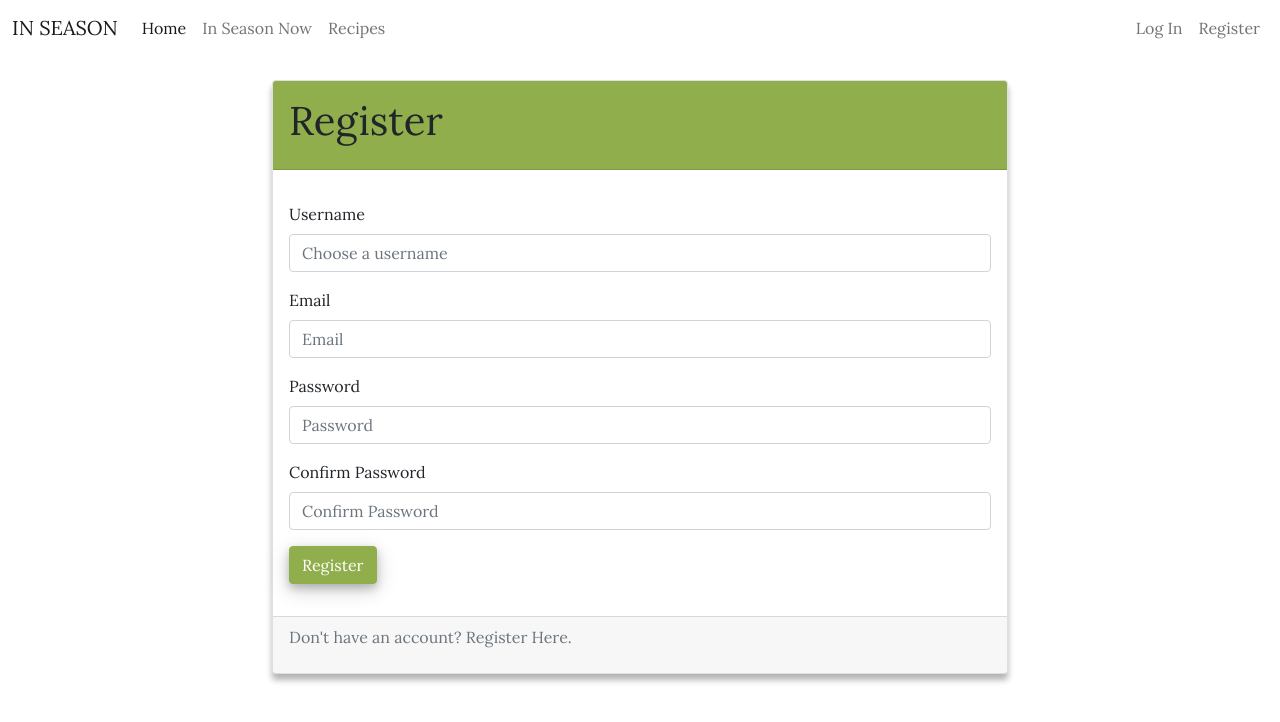
After one commit to Code-Institute-Submissions/jameskelly33-in-season-recipes, a Flask app: page /register.html in a window 1280 px wide. The commit adds this page. Shown: the top 722 px of the page. Run offline with Flask 2, Linux system fonts and the light colour scheme; some libraries are stand-ins or nearby versions.

Commit message:
Remove log in and register modals and replace them with html templates for smoother validation checks

```diff
--- a/app.py
+++ b/app.py
@@ -8,6 +8,7 @@ from bson.objectid import ObjectId
 from datetime import datetime
 import calendar
 from werkzeug.security import generate_password_hash, check_password_hash
+
 
 if os.path.exists('env.py'):
     import env
@@ -103,8 +104,12 @@ def saverecipe(recipe):
 
 @app.route("/myrecipes/<username>", methods=["GET", "POST"])
 def myrecipes(username):
+    email = mongo.db.users.find_one(
+        {"email": session["current_user"]})['email']
+
     username = mongo.db.users.find_one(
-        {"email": session["current_user"]})['email']
+        {"email": session["current_user"]})['username']
+
 
     # get user's saved recipes
     user_recipes = mongo.db.users.find_one({"email": session["current_user"]})[
@@ -152,7 +157,7 @@ def uploadrecipe():
 
 
 
-@app.route("/register", methods=["GET", "POST"])
+@app.route("/register.html", methods=["GET", "POST"])
 def register():
     if request.method == "POST":
 
@@ -166,21 +171,22 @@ def register():
             flash("Passwords do not match")
             return redirect(url_for('register'))
         new_user = {
+            "username":request.form.get("username").lower(),
             "email": request.form.get("email").lower(),
             "password": generate_password_hash(request.form.get("password")),
-            "favourite_recipes":[],
-            "user_recipes":[]
+            "favourite_recipes":[]
         }
         mongo.db.users.insert_one(new_user)
 
         flash("Successfully registered!")
         session["current_user"] = request.form.get("email").lower()
+        return redirect(url_for("homepage"))
 
 
 
-    return render_template("index.html")
+    return render_template("register.html")
 
-@app.route("/login", methods=["GET", "POST"])
+@app.route("/login.html", methods=["GET", "POST"])
 def login():
     if request.method == "POST":
         existing_user = mongo.db.users.find_one(
@@ -190,14 +196,14 @@ def login():
                     existing_user["password"], request.form.get("password")):
                         session["current_user"] = request.form.get("email").lower()
                         flash ("Successfully Logged In!")
-                        return redirect(url_for('login'))
+                        return redirect(url_for('homepage'))
             else:
                 flash("Incorrect email or password")
                 return redirect(url_for('login'))
         else:
             flash("Incorrect Username and/or Password")
             return redirect(url_for("login"))
-    return render_template("index.html")
+    return render_template("login.html")
 
 @app.route("/logout")
 
--- a/static/css/style.css
+++ b/static/css/style.css
@@ -229,26 +229,31 @@ left:0;
     background-color: #465f21;
 }
 
-/* Log in and register modals */
+/* Log in and register forms */
 
-.modal-header{
+.form-card-header{
     background-color: #90AF4C;
 }
 
+.card-forms{
+    box-shadow:
+      0 6px 6px hsl(0deg 0% 0% / 0.3);
+  }
 
-.modal-btn{
+
+.form-btn{
     background-color: #90AF4C;
     border-color: #90AF4C;
     box-shadow: 0 4px 8px 0 rgba(0, 0, 0, 0.2), 0 6px 20px 0 rgba(0, 0, 0, 0.19);
 }
 
 
-.modal-btn:hover{
-    background-color: #90AF4C;
-    border-color: #90AF4C;
+.form-btn:hover{
+    background-color: #465f21;
+    border-color: #465f21;
 }
 
-.modal-btn:active{
+.form-btn:active{
     background-color: #465f21;
     border-color: #465f21;
 }
--- a/templates/base.html
+++ b/templates/base.html
@@ -58,12 +59,12 @@
                     </li>
                     {% else %}
                     <li class="nav-item">
-                        <a class="nav-link" href="" data-bs-toggle="modal" data-bs-target="#logInModal"
+                        <a class="nav-link" href="{{ url_for('login') }}"
                             tabindex="-1">Log In</a>
                     </li>
 
                     <li class="nav-item">
-                        <a class="nav-link" href="" data-bs-toggle="modal" data-bs-target="#registerModal"
+                        <a class="nav-link" href="{{ url_for('register') }}"
                             tabindex="-1">Register</a>
                     </li>
                     {% endif %}
--- a/templates/myrecipes.html
+++ b/templates/myrecipes.html
@@ -3,7 +3,7 @@
 <div class="container-fluid">
     <div class="row">
         <div class="col text-center">
-            <h1>Favourite Recipes</h1>
+            <h1> {{ username.capitalize() }}'s Favourite Recipes</h1>
             <hr>
         </div>
     </div>
--- /dev/null
+++ b/templates/register.html
@@ -0,0 +1,56 @@
+{% extends "base.html" %}
+{% block content  %}
+<div class="container">
+<div class="row">
+    <div class="col-md-8 offset-md-2 my-4">
+        <div class="card card-forms">
+        <div class="card-header form-card-header py-3">
+          <h1 class="card-title">Register</h1>
+        </div>
+        <div class="card-body">
+            <form method="POST" action="{{ url_for('register') }}"  >
+                <div class="my-3">
+                    <label for="username" class="form-label">Username</label>
+                    <input  type="text" class="form-control" id="username" name='username' placeholder="Choose a username"
+                    minlength="3"
+                    maxlength="12" required>
+                </div>
+
+                <div class="mb-3">
+                    <label for="email" class="form-label">Email</label>
+                    <input type="email" class="form-control" id="email" name='email' placeholder="Email"
+                        required>
+
+                </div>
+                <div class="mb-3">
+                    <label for="password" class="form-label">Password</label>
+                    <input type="password" class="form-control" id="password" name='password'
+                        placeholder="Password" required minlength="5"
+                        maxlength="15">
+                </div>
+                <div class="mb-3">
+                    <label for="confirm-password" class="form-label">Confirm Password</label>
+                    <input type="password" class="form-control" name="confirm-password" id="confirm-password"
+                        placeholder="Confirm Password" required>
+
+                </div>
+                <div>
+                    <button type="submit" class="btn btn-primary mb-3 form-btn">Register</button>
+                </div>
+            </form>
+
+
+        </div>
+        <div class="card-footer">
+            <p class = 'text-muted'>Don't have an account? Register Here. </p>
+        </div>
+      </div>
+    </div>
+</div>
+
+</div>
+
+
+
+
+{% endblock content %}
```
Also changed, not shown: other parts of templates/base.html (+2 -70 lines), templates/login.html (added, +41 -0 lines), static/js/script.js (line endings or trailing spaces).
